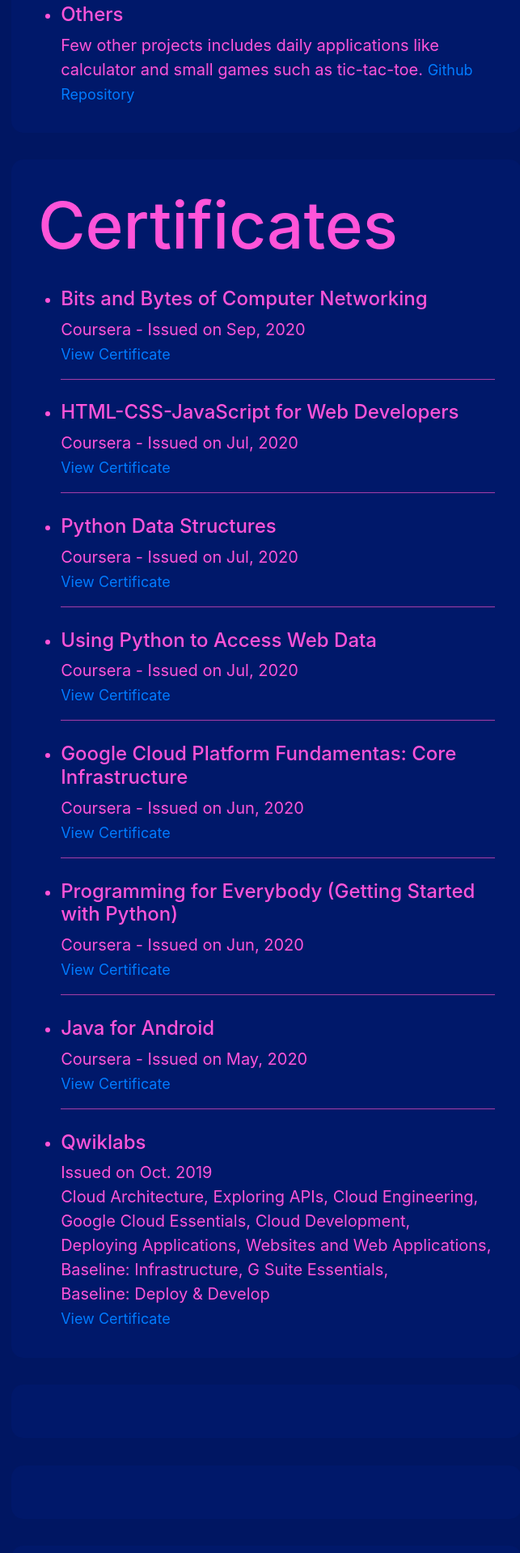
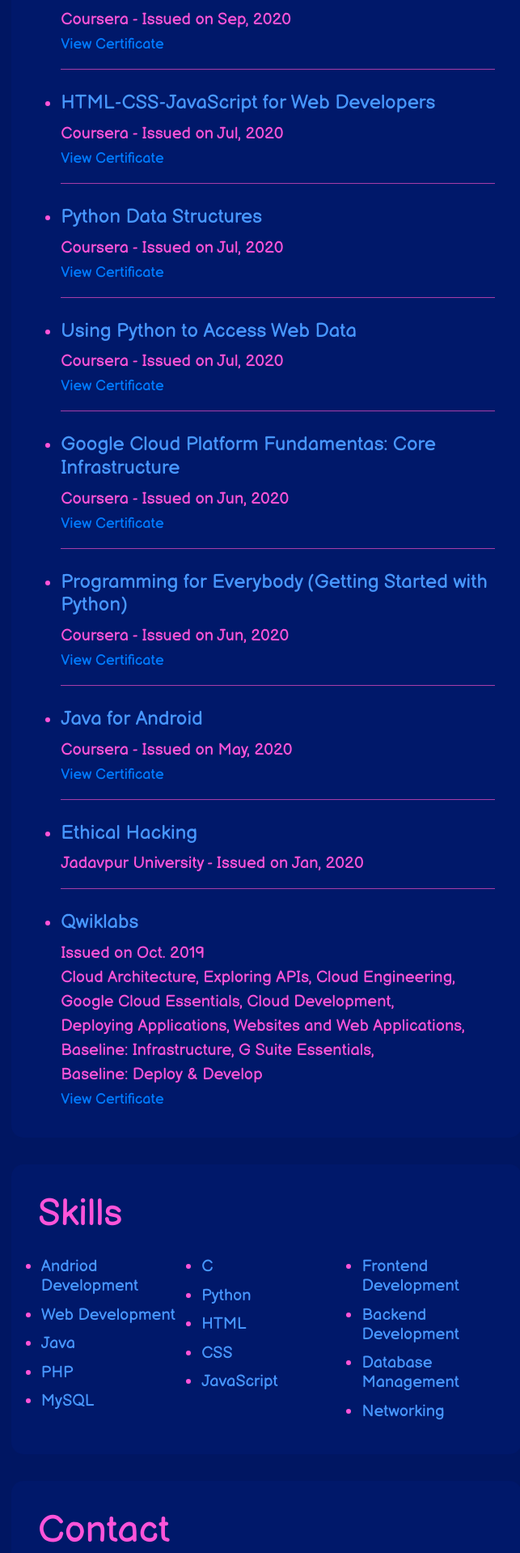
Before and after one commit to TechDevSubhopriyo/About-Me, a PHP site: page / in a window 1280 px wide. Shown: the part 3882-5800 px from the top of the page at 81% size, without its empty margins (443-1086 px from the left). Before the commit the page ends 5518 px from the top, so only its background shows below. Run offline with PHP 8.4, Linux system fonts and the light colour scheme.

Commit message:
Add files via upload

```diff
--- a/css/style.css
+++ b/css/style.css
@@ -2,10 +2,11 @@
     box-sizing: border-box;
     margin: 0%;
     padding: 0%;
+    font-family: balsamiq-Sans;
 }
 body{
     background-color: #001662;
-    padding: 5% 15% 5% 15%;
+    padding: 2.5% 15% 5% 15%;
 }
 header{
     text-align: right;
@@ -23,16 +24,17 @@
 }
 h1{
     font-size: 400%;
-    margin-bottom: 5%;
+    margin-bottom: 2.5%;
 }
 h3{
     font-size: 35px;
+    color: #4797ff;
 }
 .row{
     clear: both;
 }
 .content-list a{
-    color: #001662;
+    color: #003170;
 }
 .content-list{
     border-radius: 10px;
@@ -50,6 +52,9 @@
     font-size: 20px;
     border-radius: 15px;
 }
+.content h5,h4{
+    color: #4797ff;
+}
 .content>p{
     color: #FF54D9;
 }
@@ -62,10 +67,7 @@
     margin-top: 5%;
     margin-left: 0px;
 }
-.prjects a{
-    color: #FF54D9;
-    text-decoration: #FF54D9;
-}
+
 .content-list>ul{
     padding: 2% 5% 5% 5%;
     border-radius: 10px;
@@ -73,7 +75,7 @@
     clear: both;
     background-color: #FF54D9;
 }
-.content>ul{
+.content ul{
     list-style-type: disc;
     padding-left: 5%;
 }
@@ -83,9 +85,78 @@
 .content-list hr{
     background-color: #0015624d;
 }
+.contact li{
+    padding: 0px;
+    margin: 2px;
+}
 @media(max-width: 1366px){
     a{
         font-size: 25px;
+    }
+    h1{
+        font-size: 280%;
+    }
+    content h1{
+        font-size: 180%;
+    }
+}
+@media(min-width: 1366px){
+    .content a{
+        font-size: 30px;
+    }
+    h1{
+        font-size: 350%;
+    }
+}
+@media(min-width: 1200px){
+    h1{
+        font-size: 350%;
+    }
+    .content h1{
+        font-size: 230%;
+    }
+}
+@media(max-width: 1100px){
+    h1{
+        font-size: 280%;
+    }
+    .content h1{
+        font-size: 180%;
+    }
+}
+.contact a{
+    text-decoration: none;
+}
+@media(max-width: 950px){
+    .content h1{
+        font-size: 180%;
+    }
+    body{
+        padding-left: 5%;
+        padding-right: 5%;
+    }
+    h1{
+        font-size: 280%;
+    }
+    h3{
+        font-size: 180%;
+    }
+}
+@media(max-width: 676px){
+    h3{
+        font-size: 160%;
+    }
+    h1{
+        font-size: 300%;
+    }
+}
+@media(max-width: 530px){
+    h1{
+        font-size: 250%;
+    }
+    h3{
+        clear: both;
+        font-size: 150%;
     }
 }
 @media(max-width: 991px){
@@ -101,6 +172,10 @@
     .content{
         margin-left: 0px;
     }
+}
+@font-face {
+    font-family: balsamiq-Sans;
+    src: url("../Balsamiq_Sans/BalsamiqSans-Regular.ttf");
 }
 #myBtn {
     display: none;
--- a/index.html
+++ b/index.html
@@ -13,7 +13,7 @@
             <img src="image/profile.jpg">
         </div>
         <h1>Subhopriyo Sadhukhan</h1>
-        <h3>Application Developer</h3>
+        <h3>Application Developer<br>Competitive Programmer</h3>
     </header>
     <div class="row">
         <div class="content-list col-sm-3 col-md-3 col-lg-3">
@@ -35,9 +35,6 @@
                 </li>
                 <li>
                     <a href="#skill"> Skills</a><hr>
-                </li>
-                <li>
-                    <a href="#resume"> Resume</a><hr>
                 </li>
                 <li>
                     <a href="#contact"> Contact</a>
@@ -145,6 +142,7 @@
                             <li>
                                 <h4>Others</h4>
                                 Few other projects includes daily applications like calculator and small games such as tic-tac-toe.
+                                <br>
                                 <a style="font-size: 18px;" href="https://github.com/TechDevSubhopriyo/" target="_blank">Github Repository</a>
                             </li>
                         </ul>
@@ -197,6 +195,12 @@
                                 <hr>
                             </li>
                             <li>
+                                <h4>Ethical Hacking</h4>
+                                Jadavpur University - Issued on Jan, 2020<br>
+                                <a style="font-size: 18px; display: none;" target="_blank" href="">View Certificate</a>
+                                <hr>
+                            </li>
+                            <li>
                                 <h4>Qwiklabs</h4>
                                 Issued on Oct. 2019<br>
                                 Cloud&nbspArchitecture, Exploring&nbspAPIs, Cloud&nbspEngineering, Google&nbspCloud&nbspEssentials, Cloud&nbspDevelopment, Deploying&nbspApplications, Websites&nbspand&nbspWeb&nbspApplications, Baseline:&nbspInfrastructure, G&nbspSuite&nbspEssentials, Baseline:&nbspDeploy&nbsp&&nbspDevelop
@@ -207,18 +211,110 @@
                     </div>
                 </li>
                 <li>
-                    <div id="event" class="content skills">
-
-                    </div>
-                </li>
-                <li>
-                    <div id="resume" class="content resume">
-
+                    <div id="skill" class="content skills">
+                        <h1>Skills</h1>
+                        <div class="row">
+                            <div style="padding: 0px 10px;" class="col-lg-4 col-md-6 col-sm-12">
+                                <ul>
+                                    <li>
+                                        <h5>Andriod Development</h5>
+                                    </li>
+                                    <li>
+                                        <h5>Web Development</h5>
+                                    </li>
+                                    <li>
+                                        <h5>Java</h5>
+                                    </li>
+                                    <li>
+                                        <h5>PHP</h5>
+                                    </li>
+                                    <li>
+                                        <h5>MySQL</h5>
+                                    </li>
+                                </ul>
+                            </div>
+                            <div style="padding: 0px 10px;" class="col-lg-4 col-md-6 col-sm-12">
+                                <ul>
+                                    <li>
+                                        <h5>C</h5>
+                                    </li>
+                                    <li>
+                                        <h5>Python</h5>
+                                    </li>
+                                    <li>
+                                        <h5>HTML</h5>
+                                    </li>
+                                    <li>
+                                        <h5>CSS</h5>
+                                    </li>
+                                    <li>
+                                        <h5>JavaScript</h5>
+                                    </li>
+                                </ul>
+                            </div>
+                            <div style="padding: 0px 10px;" class="col-lg-4 col-md-6 col-sm-12">
+                                <ul>
+                                    <li>
+                                        <h5>Frontend Development</h5>
+                                    </li>
+                                    <li>
+                                        <h5>Backend Development</h5>
+                                    </li>
+                                    <li>
+                                        <h5>Database Management</h5>
+                                    </li>
+                                    <li>
+                                        <h5>Networking</h5>
+                                    </li>
+                                </ul>
+                            </div>
+                        </div>
                     </div>
                 </li>
                 <li>
                     <div id="contact" class="content contact">
-
+                        <h1>Contact</h1>
+                        <div class="row">
+                            <div class="col-sm-12 col-md-12 col-lg-12">
+                                <ul style="list-style-type: none; padding-left: 10px; color: #4797ff;">
+                                    <li>
+                                        <a>Phone: +91 801 357 6138</a>
+                                    </li>
+                                    <li>
+                                        <a>Email: subhopriyo153@gmail.com</a>
+                                    </li>
+                                </ul>
+                            </div>
+                        </div>
+                        <div class="row">
+                            <div class="col-lg-4 col-md-6 col-sm-12">
+                                <ul style="list-style-type: none;">
+                                    <li>
+                                        <a target="_blank" href="https://www.linkedin.com/in/subhopriyo-sadhukhan-77b150193/">LinkedIn</a>
+                                    </li>
+                                    <li>
+                                        <a target="_blank"  href="https://www.facebook.com/subhopriyo.sadhukhan">Facebook</a>
+                                    </li>
+                                </ul>
+                            </div>
+                            <div class="col-lg-4 col-md-6 col-sm-12">
+                                <ul style="list-style-type: none;">
+                                    <li>
+                                        <a target="_blank"  href="https://www.instagram.com/subhopriyo_sadhukhan_15/">Instagram</a>
+                                    </li>
+                                    <li>
+                                        <a target="_blank"  href="https://twitter.com/TechySubho">Twitter</a>
+                                    </li>
+                                </ul>
+                            </div>
+                            <div class="col-lg-4 col-md-6 col-sm-12">
+                                <ul style="list-style-type: none;">
+                                    <li>
+                                        <a target="_blank"  href="https://github.com/TechDevSubhopriyo">Github</a>
+                                    </li>
+                                </ul>
+                            </div>
+                        </div>
                     </div>
                 </li>
             </ul>
```
Also changed, not shown: Balsamiq_Sans/OFL.txt (added, +93 -0 lines), Balsamiq_Sans/BalsamiqSans-Bold.ttf (added), Balsamiq_Sans/BalsamiqSans-BoldItalic.ttf (added), Balsamiq_Sans/BalsamiqSans-Italic.ttf (added), Balsamiq_Sans/BalsamiqSans-Regular.ttf (added).
